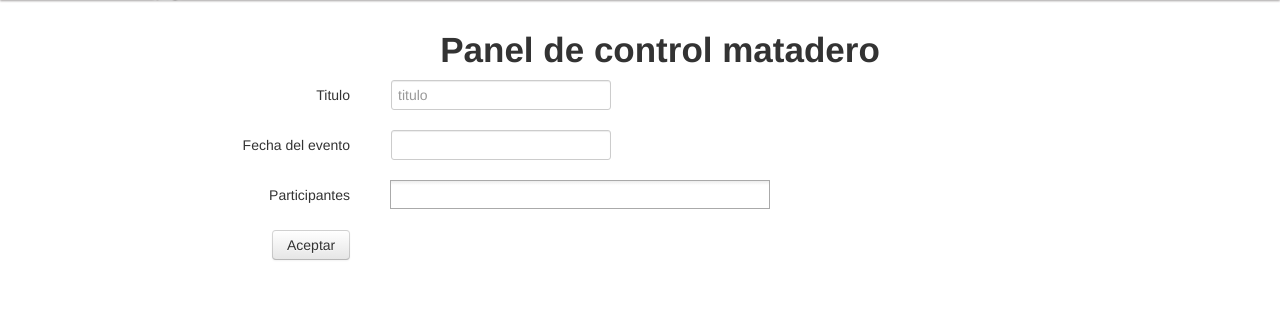
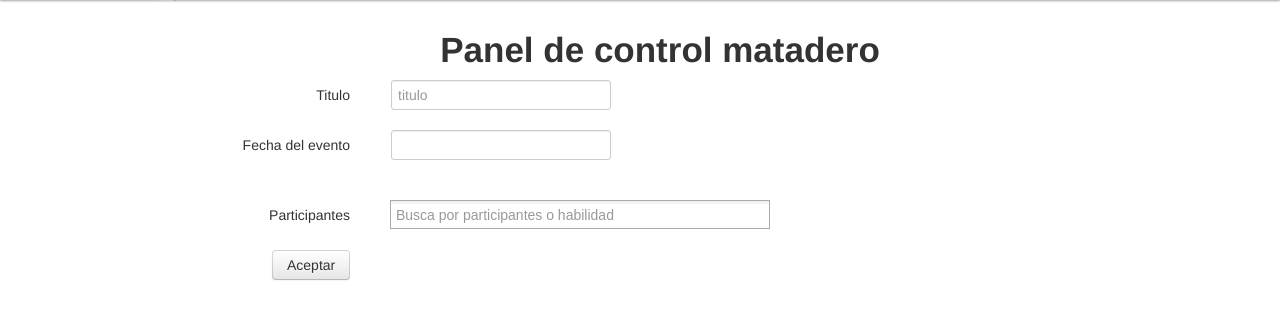
Before and after one commit to jcastrejona/lapichepagina, a CodeIgniter app: template application/views/control_view.php in a window 1280 px wide. Shown: the part 80-399 px from the top of the page. Run offline with CodeIgniter, Linux system fonts and the light colour scheme; the template is opened without the code that fills it, so the values that code supplies are empty.

Commit message:
control para mario

```diff
--- a/application/controllers/ctin.php
+++ b/application/controllers/ctin.php
@@ -57,6 +57,12 @@ class Ctin extends CI_Controller {
 		$this->load->view('control_view', $data);
 	}
 
+	public function setmatadero(){
+		//$this->load->model('users_model');
+		//$this->users_model->insertmataderodata();
+		$this->load->view('matadero_view');
+	}
+
 }
 
 /* End of file welcome.php */
--- a/application/models/users_model.php
+++ b/application/models/users_model.php
@@ -18,9 +18,13 @@ class users_model extends CI_Model {
 	}
 
 	function listainfo() {
-		$this->db->select('Nombre, Experto');
+		$this->db->select('Id_User, Nombre, Experto');
 		$query = $this->db->get('C2_Usuarios');
 		return $query->result_array();
+	}
+
+	function insertmataderodata(){
+
 	}
 
 }
--- a/application/views/control_view.php
+++ b/application/views/control_view.php
@@ -12,7 +12,6 @@
 
         <link rel="stylesheet" type="text/css" href="<?= base_url() ?>css/normalize.css">
         <link rel="stylesheet" type="text/css" href="<?= base_url() ?>css/main.css">
-
 		<link rel="stylesheet" type="text/css" href="<?= base_url() ?>css/bootstrap.css">
 		<link rel="stylesheet" type="text/css" href="<?= base_url() ?>select/select2.css">
 		<link rel="stylesheet" type="text/css" href="<?= base_url() ?>css/datepicker.css" >
@@ -41,7 +40,7 @@
 		<div class="container">
 			<div class="span12">
 				<h2>Panel de control matadero</h2>
-				<form action="<?= base_url() ?>index.php/ctin/register" method="post" class="form-horizontal">
+				<form action="<?= base_url() ?>index.php/ctin/setmatadero" method="post" class="form-horizontal" id="mataderoform">
 					<div class="control-group">
 						<label class="control-label" for="inputtitle">Titulo</label>
 						<div class="controls">
@@ -57,19 +56,23 @@
 					</div>
 
 					<div class="control-group">
+						<p id="mensajeerror" class="control-group">
+
+						</p>
 						<label class="control-label" for="participantes">Participantes</label>
 						<div id="list" class="controls">
 							<select id="e9" class="chosen span5" multiple="true" >
 								<?php
 								foreach ($usuarios as $row):
-									echo "<option>" . $row["Nombre"] . " - " . $row["Experto"] . "</option>";
+									$habilidad = ($row["Experto"] == NULL) ? "ND" : $row["Experto"];
+									echo "<option value='" . $row["Id_User"] . "'>" . $row["Nombre"] . " - " . $habilidad . "</option>";
 								endforeach;
 								?>
 							</select>
-
 						</div>
 					</div>
-					<button id="participantesbtn" type="submit" class="btn">Aceptar</button>
+
+					<a id="participantesbtn" class="btn">Aceptar</a>
 				</form>
 			</div>
 		</div>
@@ -79,10 +82,23 @@
 		<script src="<?= base_url() ?>/js/vendor/datepicker.js"></script>
 		<script src="<?= base_url() ?>/js/plugins.js"></script>
 		<script>
-			jQuery(document).ready(function(){
-				$("#e9").select2({maximumSelectionSize: 10});
+			$(document).ready(function(){
+				$("#e9").select2({
+					placeholder: "Busca por participantes o habilidad",
+					maximumSelectionSize: 10});
 				$("#inputfecha").datepicker();
-			});
+
+				$("#participantesbtn").click(function(){
+					var array = $("#e9").select2("val")
+					if(array.length < 10){
+						$("#mensajeerror").html("Selecciona 10 usuarios")
+					}
+					else{
+						//alert("submit")
+						$("#mataderoform").submit()
+					}
+				})
+	});
 		</script>
 
 	</body>
--- a/css/control.css
+++ b/css/control.css
@@ -9,3 +9,7 @@
 #participantesbtn{
 	margin-left: 82px;
 }
+
+#mensajeerror{
+	color: #E13300;
+}
```
Also changed, not shown: select/select2.min.js.
